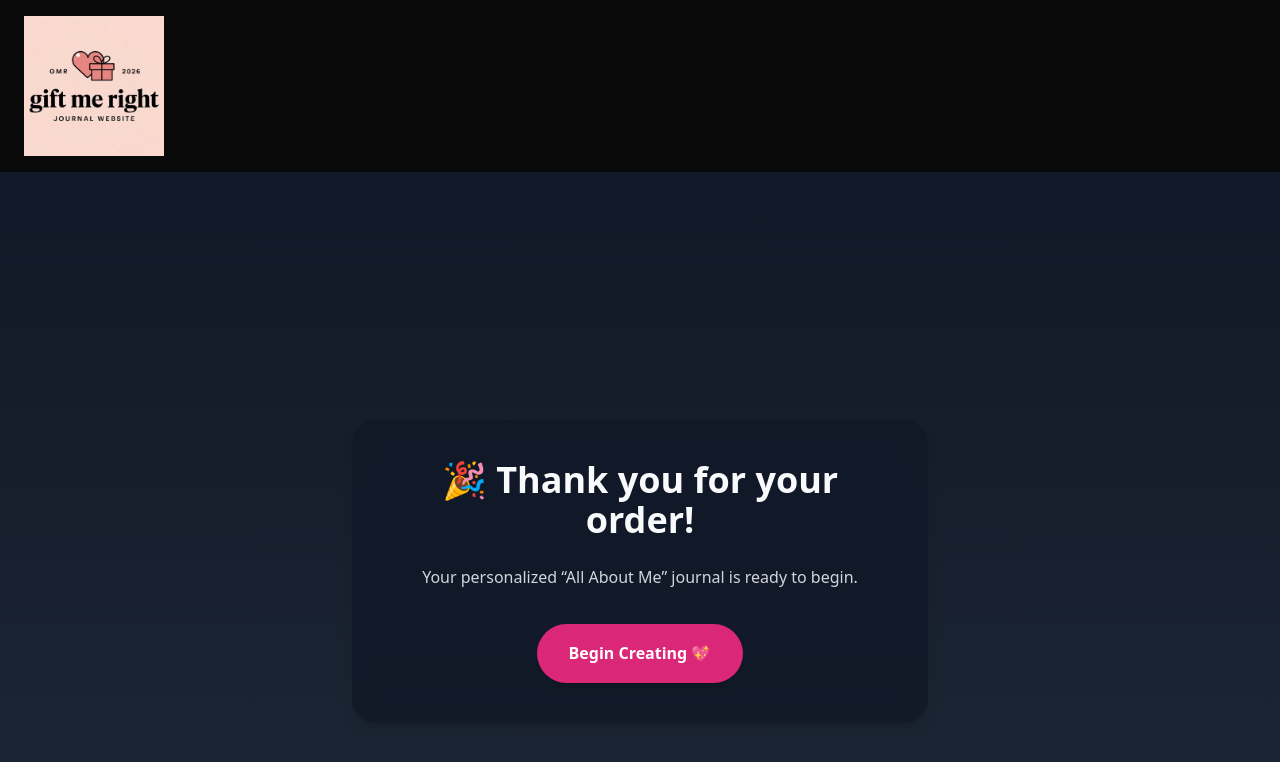
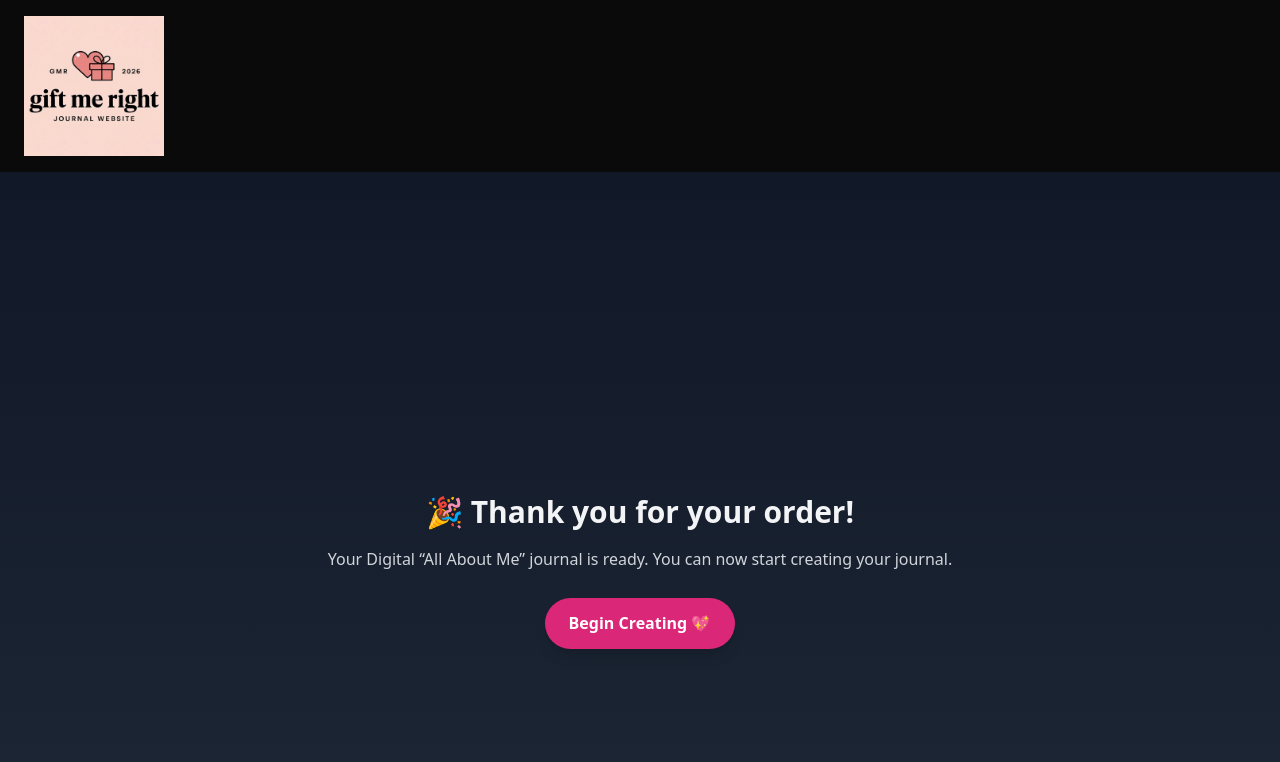
Before and after one commit to GiftMeRight/Gift-Me-Right-Official, a Next.js app: page /success in a window 1280 px wide. Shown: the top 762 px of the page. Built offline with nearby package versions, Linux system fonts and the light colour scheme.

Commit message:
Update page.jsx

```diff
--- a/app/success/page.jsx
+++ b/app/success/page.jsx
@@ -1,38 +1,43 @@
-// /app/success/page.jsx
 "use client";
 
-import { useEffect, useState } from "react";
 import { useRouter } from "next/navigation";
 
 export default function SuccessPage() {
-  const [journalAnswers, setJournalAnswers] = useState({});
   const router = useRouter();
 
-  useEffect(() => {
-    const savedAnswers = localStorage.getItem("journalAnswers");
-    if (savedAnswers) setJournalAnswers(JSON.parse(savedAnswers));
-  }, []);
-
-  const handleBeginCreating = () => {
-    router.push("/journal"); // <-- this is your journal creation page
+  const handleBegin = () => {
+    router.push("/journal"); // Go to the journal page
   };
 
+  const answers = JSON.parse(localStorage.getItem("journalAnswers") || "{}");
+  const format = localStorage.getItem("journalFormat") || "Digital";
+
   return (
-    <main className="min-h-screen flex flex-col items-center justify-center px-6 py-16 bg-gradient-to-b from-pink-50 to-white dark:from-gray-900 dark:to-gray-800">
-      <div className="max-w-xl w-full bg-white/90 dark:bg-gray-900/80 backdrop-blur rounded-3xl p-10 shadow-lg text-center">
-        <h1 className="text-3xl md:text-4xl font-bold text-gray-900 dark:text-gray-50 mb-6">
-          🎉 Thank you for your order!
-        </h1>
-        <p className="text-gray-700 dark:text-gray-300 mb-8">
-          Your personalized “All About Me” journal is ready to begin.
+    <main className="min-h-screen flex flex-col items-center justify-center px-6 py-16 bg-gradient-to-b from-pink-50 to-white dark:from-gray-900 dark:to-gray-800 text-center">
+      <h1 className="text-3xl font-bold mb-4">🎉 Thank you for your order!</h1>
+      <p className="text-gray-700 dark:text-gray-300 mb-6">
+        Your {format} “All About Me” journal is ready. You can now start creating your journal.
       </p>
+
       <button
-          onClick={handleBeginCreating}
-          className="bg-pink-600 text-white px-8 py-4 rounded-full font-semibold shadow-lg hover:scale-105 transition transform"
+        onClick={handleBegin}
+        className="bg-pink-600 text-white px-6 py-3 rounded-full font-semibold shadow-lg hover:scale-105 transition"
       >
         Begin Creating 💖
       </button>
+
+      {Object.keys(answers).length > 0 && (
+        <div className="mt-6 text-left max-w-xl w-full">
+          <h2 className="text-xl font-semibold mb-2">Your saved answers:</h2>
+          <ul className="list-disc pl-5 space-y-1 text-gray-700 dark:text-gray-300">
+            {Object.entries(answers).map(([key, value]) => (
+              <li key={key}>
+                <strong>{key}:</strong> {value}
+              </li>
+            ))}
+          </ul>
         </div>
+      )}
     </main>
   );
 }
```
Lines whose indentation alone changed are shown as unchanged.
